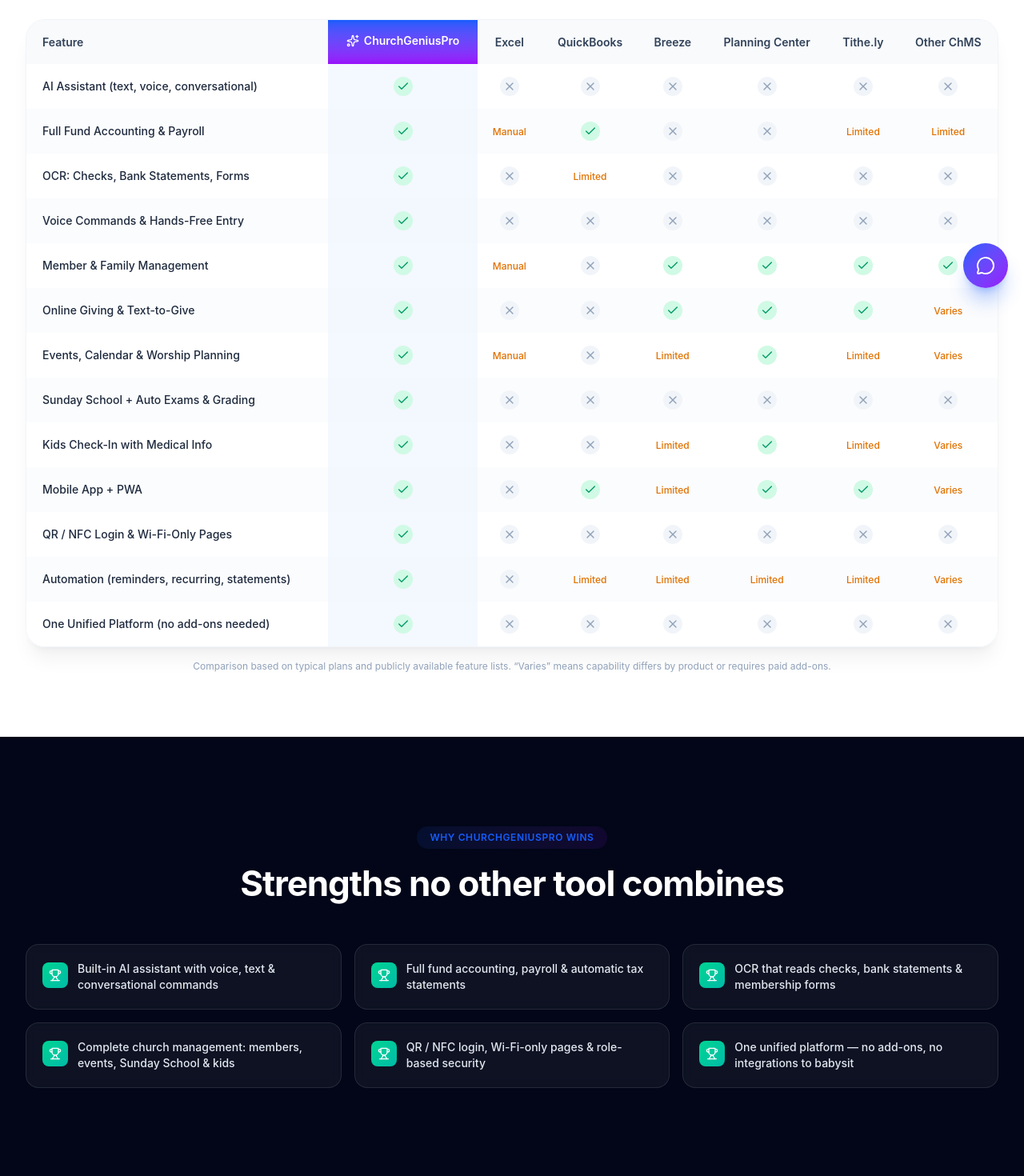
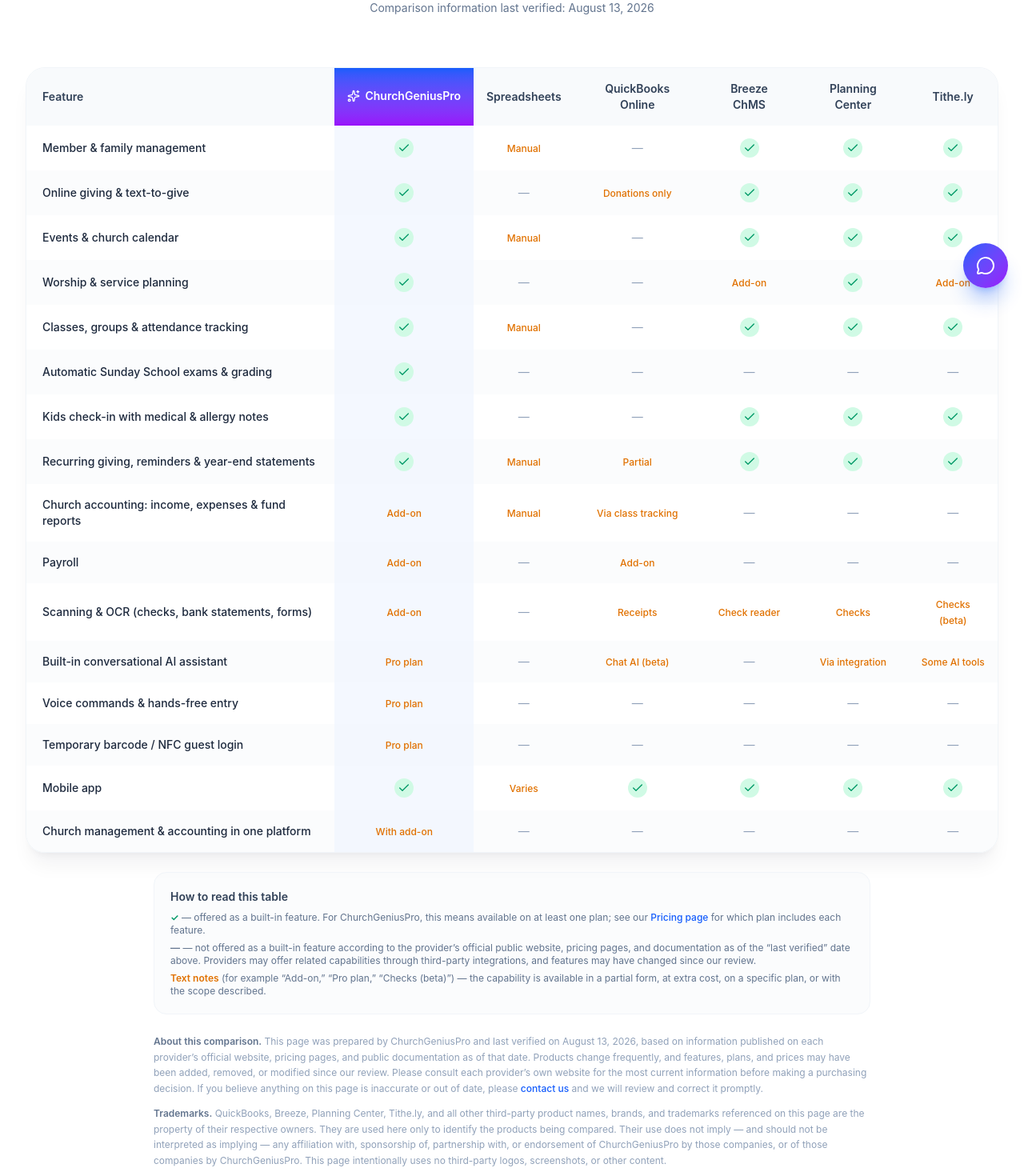
Before and after one commit to churchmanagement/churchgeniuspro-web, a React (Vite) app: page /compare in a window 1280 px wide. Shown: the part 420-1890 px from the top of the page at 80% size. Built offline with nearby package versions, Linux system fonts and the light colour scheme.

Commit message:
google listing2

```diff
--- a/src/data/content.ts
+++ b/src/data/content.ts
@@ -147,7 +147,11 @@
   { feature: 'Help Center', free: '✓', standard: '✓', pro: '✓' },
 ];
 
-export const pricingPerks = ['Free version available', '1-month free trial', 'Free migration support'];
+export const pricingPerks = [
+  'Free version available',
+  '1-month free trial',
+  'Free migration support',
+];
 
 export interface Testimonial {
   quote: string;
@@ -168,7 +172,7 @@
     quote:
       'Kids check-in used to be chaos on Sunday mornings. Now parents scan a code, children are placed in the right classroom automatically, and volunteers see medical notes instantly.',
     name: 'Sarah Okafor',
-    role: 'Children\'s Ministry Director',
+    role: "Children's Ministry Director",
     church: 'New Life Fellowship',
   },
   {
@@ -226,7 +230,7 @@
     category: 'Getting Started',
   },
   {
-    question: 'Is our data safe? What about children\'s information?',
+    question: "Is our data safe? What about children's information?",
     answer:
       'Security is built in at every level: role-based access, separate staff/member/child portals, secure code and barcode kids check-in, and Wi-Fi-only private pages that only open on your church network.',
     category: 'Security',
@@ -279,76 +283,181 @@
 export interface CompareRow {
   feature: string;
   cgp: boolean | string;
-  excel: boolean | string;
+  spreadsheets: boolean | string;
   quickbooks: boolean | string;
   breeze: boolean | string;
   planningCenter: boolean | string;
   tithely: boolean | string;
-  others: boolean | string;
 }
+
+/**
+ * IMPORTANT — legal/accuracy notes for maintaining this table:
+ * - Every non-ChurchGeniusPro cell must reflect the provider's OFFICIAL public
+ *   website/documentation. Re-verify before changing, and update
+ *   compareLastVerified whenever cells are re-checked.
+ * - `false` renders as "—" and means "not offered as a built-in feature per the
+ *   provider's official public materials as of the last-verified date" — never
+ *   an absolute claim that a capability is impossible.
+ * - String cells describe partial/add-on capability neutrally. No "Limited",
+ *   "worse", or other judgment words about competitors.
+ * Last verification: 2026-08-13 against quickbooks.intuit.com, breezechms.com,
+ * planningcenter.com, tithe.ly official pages and support docs.
+ */
+export const compareLastVerified = 'August 13, 2026';
 
 export const compareColumns = [
   'ChurchGeniusPro',
-  'Excel',
-  'QuickBooks',
-  'Breeze',
+  'Spreadsheets',
+  'QuickBooks Online',
+  'Breeze ChMS',
   'Planning Center',
   'Tithe.ly',
-  'Other ChMS',
 ];
 
 export const compareRows: CompareRow[] = [
   {
-    feature: 'AI Assistant (text, voice, conversational)',
-    cgp: true, excel: false, quickbooks: false, breeze: false, planningCenter: false, tithely: false, others: false,
+    feature: 'Member & family management',
+    cgp: true,
+    spreadsheets: 'Manual',
+    quickbooks: false,
+    breeze: true,
+    planningCenter: true,
+    tithely: true,
   },
   {
-    feature: 'Full Fund Accounting & Payroll',
-    cgp: true, excel: 'Manual', quickbooks: true, breeze: false, planningCenter: false, tithely: 'Limited', others: 'Limited',
+    feature: 'Online giving & text-to-give',
+    cgp: true,
+    spreadsheets: false,
+    quickbooks: 'Donations only',
+    breeze: true,
+    planningCenter: true,
+    tithely: true,
   },
   {
-    feature: 'OCR: Checks, Bank Statements, Forms',
-    cgp: true, excel: false, quickbooks: 'Limited', breeze: false, planningCenter: false, tithely: false, others: false,
+    feature: 'Events & church calendar',
+    cgp: true,
+    spreadsheets: 'Manual',
+    quickbooks: false,
+    breeze: true,
+    planningCenter: true,
+    tithely: true,
   },
   {
-    feature: 'Voice Commands & Hands-Free Entry',
-    cgp: true, excel: false, quickbooks: false, breeze: false, planningCenter: false, tithely: false, others: false,
+    feature: 'Worship & service planning',
+    cgp: true,
+    spreadsheets: false,
+    quickbooks: false,
+    breeze: 'Add-on',
+    planningCenter: true,
+    tithely: 'Add-on',
   },
   {
-    feature: 'Member & Family Management',
-    cgp: true, excel: 'Manual', quickbooks: false, breeze: true, planningCenter: true, tithely: true, others: true,
+    feature: 'Classes, groups & attendance tracking',
+    cgp: true,
+    spreadsheets: 'Manual',
+    quickbooks: false,
+    breeze: true,
+    planningCenter: true,
+    tithely: true,
   },
   {
-    feature: 'Online Giving & Text-to-Give',
-    cgp: true, excel: false, quickbooks: false, breeze: true, planningCenter: true, tithely: true, others: 'Varies',
+    feature: 'Automatic Sunday School exams & grading',
+    cgp: true,
+    spreadsheets: false,
+    quickbooks: false,
+    breeze: false,
+    planningCenter: false,
+    tithely: false,
   },
   {
-    feature: 'Events, Calendar & Worship Planning',
-    cgp: true, excel: 'Manual', quickbooks: false, breeze: 'Limited', planningCenter: true, tithely: 'Limited', others: 'Varies',
+    feature: 'Kids check-in with medical & allergy notes',
+    cgp: true,
+    spreadsheets: false,
+    quickbooks: false,
+    breeze: true,
+    planningCenter: true,
+    tithely: true,
   },
   {
-    feature: 'Sunday School + Auto Exams & Grading',
-    cgp: true, excel: false, quickbooks: false, breeze: false, planningCenter: false, tithely: false, others: false,
+    feature: 'Recurring giving, reminders & year-end statements',
+    cgp: true,
+    spreadsheets: 'Manual',
+    quickbooks: 'Partial',
+    breeze: true,
+    planningCenter: true,
+    tithely: true,
   },
   {
-    feature: 'Kids Check-In with Medical Info',
-    cgp: true, excel: false, quickbooks: false, breeze: 'Limited', planningCenter: true, tithely: 'Limited', others: 'Varies',
+    feature: 'Church accounting: income, expenses & fund reports',
+    cgp: 'Add-on',
+    spreadsheets: 'Manual',
+    quickbooks: 'Via class tracking',
+    breeze: false,
+    planningCenter: false,
+    tithely: false,
   },
   {
-    feature: 'Mobile App + PWA',
-    cgp: true, excel: false, quickbooks: true, breeze: 'Limited', planningCenter: true, tithely: true, others: 'Varies',
+    feature: 'Payroll',
+    cgp: 'Add-on',
+    spreadsheets: false,
+    quickbooks: 'Add-on',
+    breeze: false,
+    planningCenter: false,
+    tithely: false,
   },
   {
-    feature: 'QR / NFC Login & Wi-Fi-Only Pages',
-    cgp: true, excel: false, quickbooks: false, breeze: false, planningCenter: false, tithely: false, others: false,
+    feature: 'Scanning & OCR (checks, bank statements, forms)',
+    cgp: 'Add-on',
+    spreadsheets: false,
+    quickbooks: 'Receipts',
+    breeze: 'Check reader',
+    planningCenter: 'Checks',
+    tithely: 'Checks (beta)',
   },
   {
-    feature: 'Automation (reminders, recurring, statements)',
-    cgp: true, excel: false, quickbooks: 'Limited', breeze: 'Limited', planningCenter: 'Limited', tithely: 'Limited', others: 'Varies',
+    feature: 'Built-in conversational AI assistant',
+    cgp: 'Pro plan',
+    spreadsheets: false,
+    quickbooks: 'Chat AI (beta)',
+    breeze: false,
+    planningCenter: 'Via integration',
+    tithely: 'Some AI tools',
   },
   {
-    feature: 'One Unified Platform (no add-ons needed)',
-    cgp: true, excel: false, quickbooks: false, breeze: false, planningCenter: false, tithely: false, others: false,
+    feature: 'Voice commands & hands-free entry',
+    cgp: 'Pro plan',
+    spreadsheets: false,
+    quickbooks: false,
+    breeze: false,
+    planningCenter: false,
+    tithely: false,
+  },
+  {
+    feature: 'Temporary barcode / NFC guest login',
+    cgp: 'Pro plan',
+    spreadsheets: false,
+    quickbooks: false,
+    breeze: false,
+    planningCenter: false,
+    tithely: false,
+  },
+  {
+    feature: 'Mobile app',
+    cgp: true,
+    spreadsheets: 'Varies',
+    quickbooks: true,
+    breeze: true,
+    planningCenter: true,
+    tithely: true,
+  },
+  {
+    feature: 'Church management & accounting in one platform',
+    cgp: 'With add-on',
+    spreadsheets: false,
+    quickbooks: false,
+    breeze: false,
+    planningCenter: false,
+    tithely: false,
   },
 ];
 
--- a/src/data/seo.ts
+++ b/src/data/seo.ts
@@ -30,31 +30,31 @@
     path: '/',
     title: 'ChurchGeniusPro — AI-Powered Church Management & Accounting',
     description:
-      'ChurchGeniusPro replaces a dozen disconnected tools with one AI-powered platform: member management, accounting, giving, events, Sunday School, kids check-in, and more.',
+      'ChurchGeniusPro replaces a dozen disconnected tools with one AI-powered platform: member management, accounting, giving, events, kids check-in, and more.',
   },
   {
     path: '/features',
     title: 'Church Management Software Features | ChurchGeniusPro',
     description:
-      'Explore every ChurchGeniusPro feature: member and family management, online giving, fund accounting, payroll, events, Sunday School, kids check-in, communication, and AI-powered analytics.',
+      'Explore every ChurchGeniusPro feature: member management, online giving, fund accounting, payroll, events, kids check-in, communication, and AI analytics.',
   },
   {
     path: '/pricing',
-    title: 'Pricing — Free, Standard $15/mo, Pro $25/mo | ChurchGeniusPro',
+    title: 'Pricing: Free, Standard $15/mo, Pro $25/mo | ChurchGeniusPro',
     description:
-      'Simple, transparent pricing for churches of every size. Start free, then upgrade to Standard ($15/mo) or Pro ($25/mo) when you are ready. No setup fees, cancel anytime.',
+      'Simple, transparent pricing for churches. Start free, then upgrade to Standard ($15/mo) or Pro ($25/mo) when ready. No setup fees, cancel anytime.',
   },
   {
     path: '/compare',
     title: 'Compare Church Management Software | ChurchGeniusPro',
     description:
-      'See how ChurchGeniusPro compares to other church management systems on membership tools, fund accounting, AI features, online giving, and total cost.',
+      'Feature-by-feature comparison of ChurchGeniusPro with spreadsheets, QuickBooks Online, Breeze, Planning Center, and Tithe.ly, verified from official sources.',
   },
   {
     path: '/support',
     title: 'Support, Tutorials & Video Guides | ChurchGeniusPro',
     description:
-      'Get help fast: video tutorials, step-by-step guides, and a support team that knows church workflows — attendance, follow-ups, certificates, giving, and accounting AI.',
+      'Get help fast: video tutorials, step-by-step guides, and a support team that knows church workflows — attendance, follow-ups, giving, and accounting AI.',
   },
   {
     path: '/contact',
--- a/src/pages/Compare.tsx
+++ b/src/pages/Compare.tsx
@@ -1,20 +1,24 @@
 import { motion } from 'framer-motion';
-import { Check, X, Sparkles, Trophy } from 'lucide-react';
+import { Link } from 'react-router-dom';
+import { Check, Sparkles, Star } from 'lucide-react';
 import { SectionHeading, Reveal } from '../components/ui/Section';
 import CTASection from '../components/ui/CTASection';
-import { compareColumns, compareRows, type CompareRow } from '../data/content';
+import { compareColumns, compareRows, compareLastVerified, type CompareRow } from '../data/content';
 
 function Cell({ value }: { value: boolean | string }) {
   if (value === true)
     return (
       <span className="mx-auto flex h-6 w-6 items-center justify-center rounded-full bg-emerald-100">
-        <Check className="h-4 w-4 text-emerald-600" aria-label="Yes" />
+        <Check className="h-4 w-4 text-emerald-600" aria-label="Offered" />
       </span>
     );
   if (value === false)
     return (
-      <span className="mx-auto flex h-6 w-6 items-center justify-center rounded-full bg-slate-100">
-        <X className="h-4 w-4 text-slate-400" aria-label="No" />
+      <span
+        className="text-slate-400"
+        aria-label="Not offered as a built-in feature per official public materials"
+      >
+        —
       </span>
     );
   return <span className="text-xs font-medium text-amber-600">{value}</span>;
@@ -22,28 +26,30 @@
 
 const keys: (keyof Omit<CompareRow, 'feature'>)[] = [
   'cgp',
-  'excel',
+  'spreadsheets',
   'quickbooks',
   'breeze',
   'planningCenter',
   'tithely',
-  'others',
 ];
 
 const strengths = [
-  'Built-in AI assistant with voice, text & conversational commands',
-  'Full fund accounting, payroll & automatic tax statements',
-  'OCR that reads checks, bank statements & membership forms',
-  'Complete church management: members, events, Sunday School & kids',
-  'QR / NFC login, Wi-Fi-only pages & role-based security',
-  'One unified platform — no add-ons, no integrations to babysit',
+  'AI assistant on the Pro plan — type or speak everyday language to find records and complete tasks',
+  'Optional accounting module with payroll, check scanning, bank statement import & giving statements — connected to your member and giving records',
+  'Sunday School tools with automatic exams and grading',
+  'Members, events, worship planning, kids check-in & giving managed in one system with one login',
+  'Barcode & NFC temporary guest login and Wi-Fi-only private pages',
+  'Free plan, free migration support, and a 1-month free trial on paid plans',
 ];
 
 export default function Compare() {
   return (
     <>
       <section className="relative overflow-hidden pb-16 pt-32 md:pt-40">
-        <div className="absolute inset-0 -z-10 bg-gradient-to-b from-emerald-50 via-white to-white" aria-hidden="true" />
+        <div
+          className="absolute inset-0 -z-10 bg-gradient-to-b from-emerald-50 via-white to-white"
+          aria-hidden="true"
+        />
         <div className="container-page">
           <motion.div
             initial={{ opacity: 0, y: 24 }}
@@ -58,8 +64,12 @@
               One platform vs. <span className="gradient-text">a patchwork of tools</span>
             </h1>
             <p className="mt-5 text-lg text-slate-600">
-              See how ChurchGeniusPro stacks up against spreadsheets, accounting software, and
-              other church management systems.
+              An honest, feature-by-feature look at how ChurchGeniusPro compares with spreadsheets,
+              accounting software, and popular church management platforms — based on each
+              provider&rsquo;s official public information.
+            </p>
+            <p className="mt-3 text-sm text-slate-500">
+              Comparison information last verified: {compareLastVerified}
             </p>
           </motion.div>
         </div>
@@ -73,7 +83,8 @@
               <div className="overflow-x-auto">
                 <table className="w-full min-w-[900px] border-collapse text-sm">
                   <caption className="sr-only">
-                    Feature comparison between ChurchGeniusPro and other tools
+                    Feature comparison between ChurchGeniusPro and other tools, based on each
+                    provider&rsquo;s official public information as of {compareLastVerified}
                   </caption>
                   <thead>
                     <tr className="bg-slate-50">
@@ -122,10 +133,62 @@
               </div>
             </div>
           </Reveal>
-          <p className="mt-4 text-center text-xs text-slate-400">
-            Comparison based on typical plans and publicly available feature lists. “Varies” means
-            capability differs by product or requires paid add-ons.
-          </p>
+
+          {/* Legend */}
+          <div className="mx-auto mt-6 max-w-4xl rounded-2xl border border-slate-100 bg-slate-50/60 p-5 text-left">
+            <h2 className="text-sm font-semibold text-slate-700">How to read this table</h2>
+            <ul className="mt-2 space-y-1.5 text-xs text-slate-500">
+              <li>
+                <span className="font-semibold text-emerald-600">✓</span> — offered as a built-in
+                feature. For ChurchGeniusPro, this means available on at least one plan; see our{' '}
+                <Link to="/pricing" className="font-medium text-blue-600 hover:underline">
+                  Pricing page
+                </Link>{' '}
+                for which plan includes each feature.
+              </li>
+              <li>
+                <span className="font-semibold text-slate-500">—</span> — not offered as a built-in
+                feature according to the provider&rsquo;s official public website, pricing pages,
+                and documentation as of the &ldquo;last verified&rdquo; date above. Providers may
+                offer related capabilities through third-party integrations, and features may have
+                changed since our review.
+              </li>
+              <li>
+                <span className="font-semibold text-amber-600">Text notes</span> (for example
+                &ldquo;Add-on,&rdquo; &ldquo;Pro plan,&rdquo; &ldquo;Checks (beta)&rdquo;) — the
+                capability is available in a partial form, at extra cost, on a specific plan, or
+                with the scope described.
+              </li>
+            </ul>
+          </div>
+
+          {/* Methodology & disclaimer */}
+          <div className="mx-auto mt-6 max-w-4xl space-y-3 text-left text-xs leading-relaxed text-slate-400">
+            <p>
+              <span className="font-semibold text-slate-500">About this comparison.</span> This page
+              was prepared by ChurchGeniusPro and last verified on {compareLastVerified}, based on
+              information published on each provider&rsquo;s official website, pricing pages, and
+              public documentation as of that date. Products change frequently, and features, plans,
+              and prices may have been added, removed, or modified since our review. Please consult
+              each provider&rsquo;s own website for the most current information before making a
+              purchasing decision. If you believe anything on this page is inaccurate or out of
+              date, please{' '}
+              <Link to="/contact" className="font-medium text-blue-600 hover:underline">
+                contact us
+              </Link>{' '}
+              and we will review and correct it promptly.
+            </p>
+            <p>
+              <span className="font-semibold text-slate-500">Trademarks.</span> QuickBooks, Breeze,
+              Planning Center, Tithe.ly, and all other third-party product names, brands, and
+              trademarks referenced on this page are the property of their respective owners. They
+              are used here only to identify the products being compared. Their use does not imply —
+              and should not be interpreted as implying — any affiliation with, sponsorship of,
+              partnership with, or endorsement of ChurchGeniusPro by those companies, or of those
+              companies by ChurchGeniusPro. This page intentionally uses no third-party logos,
+              screenshots, or other content.
+            </p>
+          </div>
         </div>
       </section>
 
@@ -133,8 +196,8 @@
       <section className="section bg-slate-950">
         <div className="container-page">
           <SectionHeading
-            eyebrow="Why ChurchGeniusPro wins"
-            title="Strengths no other tool combines"
+            eyebrow="Our approach"
+            title="What makes ChurchGeniusPro different"
             dark
           />
           <div className="mt-12 grid gap-4 sm:grid-cols-2 lg:grid-cols-3">
@@ -142,7 +205,7 @@
               <Reveal key={s} delay={(i % 3) * 0.08}>
                 <div className="flex h-full items-start gap-3 rounded-2xl border border-white/10 bg-white/5 p-5 backdrop-blur">
                   <span className="mt-0.5 flex h-8 w-8 shrink-0 items-center justify-center rounded-lg bg-gradient-to-br from-emerald-400 to-teal-500 text-white">
-                    <Trophy className="h-4 w-4" aria-hidden="true" />
+                    <Star className="h-4 w-4" aria-hidden="true" />
                   </span>
                   <p className="text-sm font-medium text-slate-200">{s}</p>
                 </div>
```
Also changed, not shown: src/data/landing.ts (+12 -12 lines).
